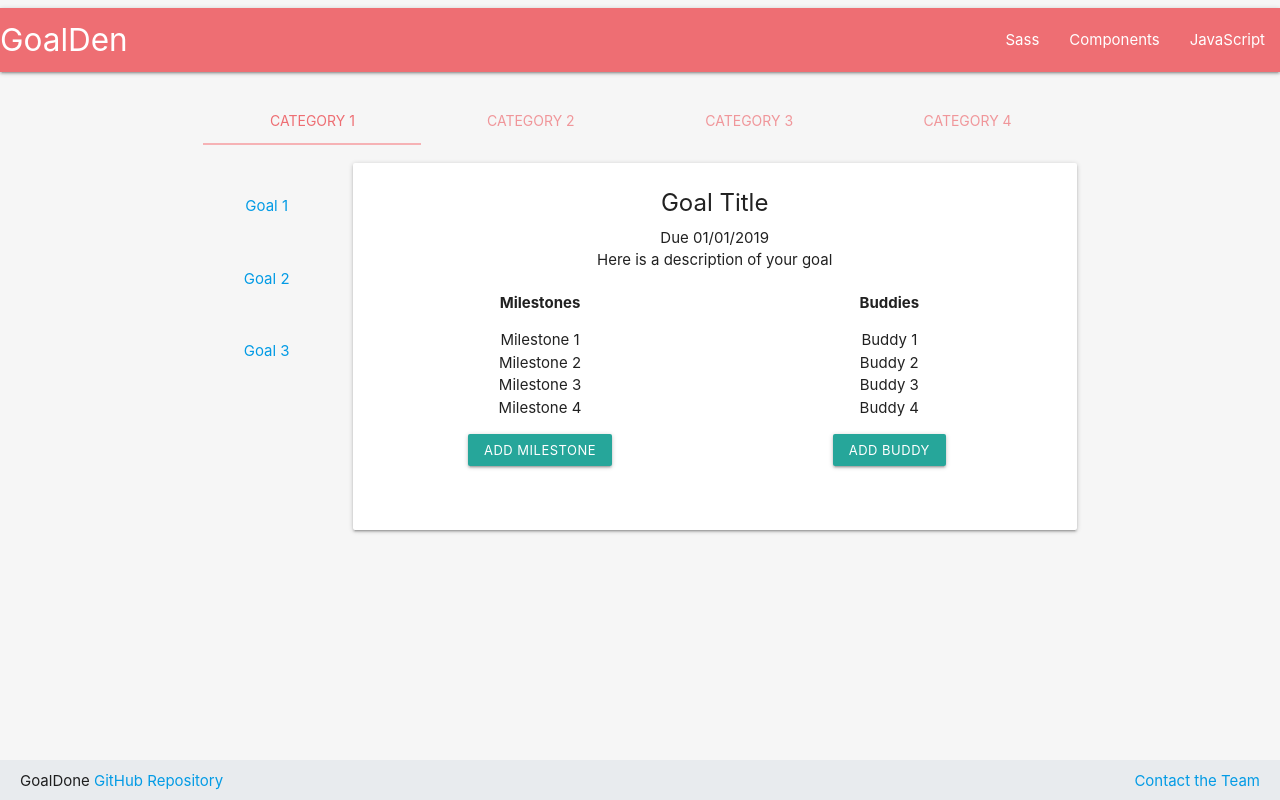
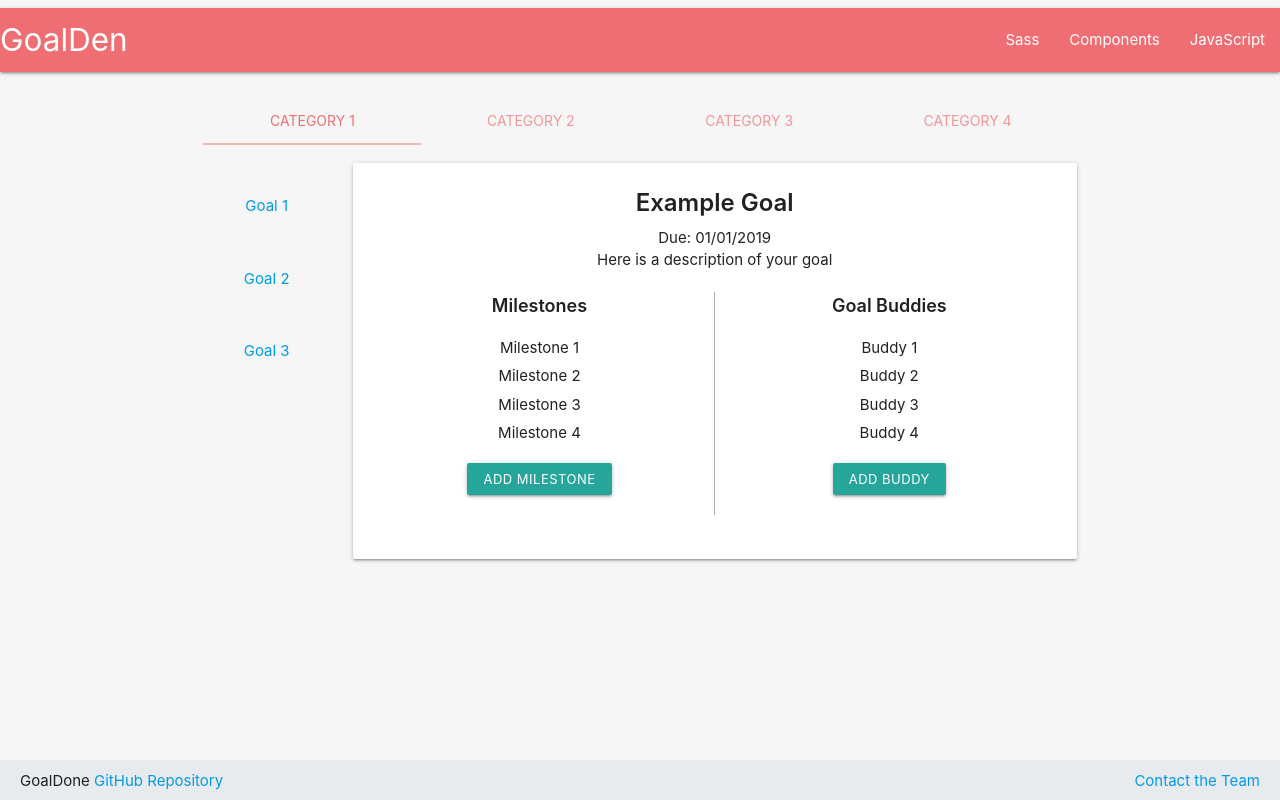
Before and after one commit to tubidge/Project3-test, a React (Create React App) app: page / in a window 1280 px wide. Built offline with nearby package versions, Linux system fonts and the light colour scheme.

Commit message:
goal card updates

```diff
--- a/src/App.js
+++ b/src/App.js
@@ -1,7 +1,7 @@
 import React from "react";
 import Navbar from "./components/Navbar";
-import ProfileView from "./components/ProfileView";
-import ProfileEdit from "./components/ProfileEdit";
+// import ProfileView from "./components/ProfileView";
+// import ProfileEdit from "./components/ProfileEdit";
 import GoalsView from "./components/GoalsView";
 import GoalsDetail from "./components/GoalDetail";
 import Footer from "./components/Footer";
@@ -14,7 +14,7 @@ function App() {
       {/* <ProfileView /> */}
       {/* <ProfileEdit /> */}
       <GoalsView>
-        <GoalsDetail />
+        <GoalsDetail name="Example Goal" due="01/01/2019" desc="Here is a description of your goal" />
       </GoalsView>
       <Footer />
     </div>
--- a/src/components/GoalDetail/index.js
+++ b/src/components/GoalDetail/index.js
@@ -1,19 +1,20 @@
 import React from "react";
+// import "./style.css";  Why doesn't this stylesheet do anything?
 
-function GoalDetail() {
+function GoalDetail(props) {
     return (
         <div className="card goal-card">
             <div className="card-content">
-                <div className="card-title center-align"><b>Goal Title</b></div>
-                <div className="row goal-detail-row center-align">Due 01/01/2019</div>
-                <div className="row goal-detail-row center-align">Here is a description of your goal</div>
+                <div className="card-title center-align">{props.name}</div>
+                <div className="row goal-detail-row center-align">Due: {props.due}</div>
+                <div className="row goal-detail-row center-align">{props.desc}</div>
                 <div className="row" />
 
                 <div className="row">
-                    <div className="col s6">
+                    <div className="col s6 col-border">
                         <div className="row center-align">
                             <div className="goal-sub-title center-align">
-                                <b>Milestones</b>
+                                <p className="goal-subtitle">Milestones</p>
                             </div>
                             <ul className="goal-detail-sublist">
                                 <li>Milestone 1</li>
@@ -30,7 +31,7 @@ function GoalDetail() {
                     <div className="col s6">
                         <div className="row center-align">
                             <div className="goal-sub-title">
-                                <b>Buddies</b>
+                                <p className="goal-subtitle">Goal Buddies</p>
                             </div>
                             <ul className="goal-detail-sublist">
                                 <li>Buddy 1</li>
--- a/src/components/GoalDetail/style.css
+++ b/src/components/GoalDetail/style.css
@@ -0,0 +1 @@
+/* Why doesn't this stylesheet do anything? */
--- a/src/components/GoalsView/index.js
+++ b/src/components/GoalsView/index.js
@@ -1,5 +1,4 @@
 import React from "react";
-import GoalDetail from "../GoalDetail";
 import "./style.css";
 
 // // This code may be necessary for some Materialize animation/functionality
--- a/src/components/GoalsView/style.css
+++ b/src/components/GoalsView/style.css
@@ -17,3 +17,26 @@
 .tabs {
         background-color: rgb(246, 246, 246);
 }
+
+.card-title {
+    font-weight: 600 !important;
+}
+
+.goal-detail-sublist>li {
+    padding: 3px;
+}
+
+.goal-subtitle {
+    font-size: 18px;
+    font-weight: 600;
+}
+
+.col-border {
+    border-right: 1px rgb(177, 174, 174) solid;
+}
+
+.collapsible {
+    z-index: 0 !important;
+    box-shadow: none !important;
+    width: 80%;
+}
```
